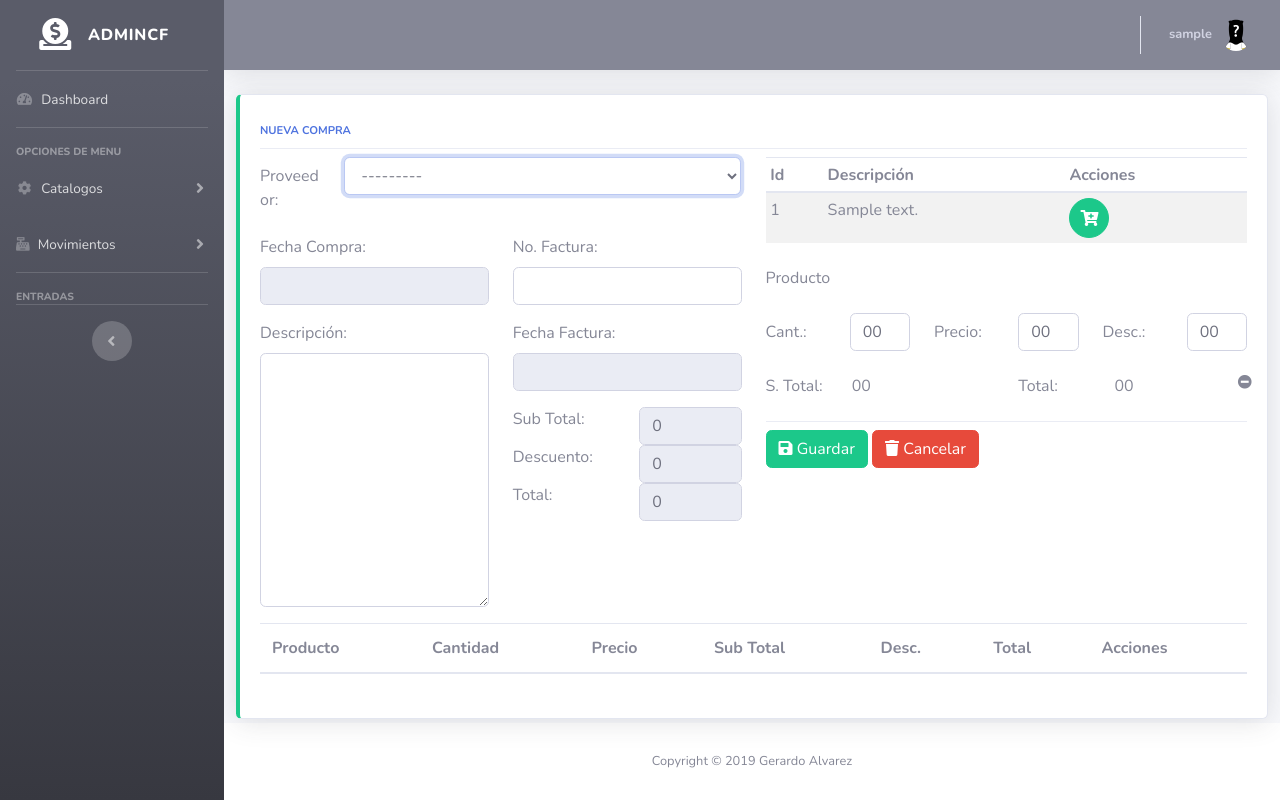
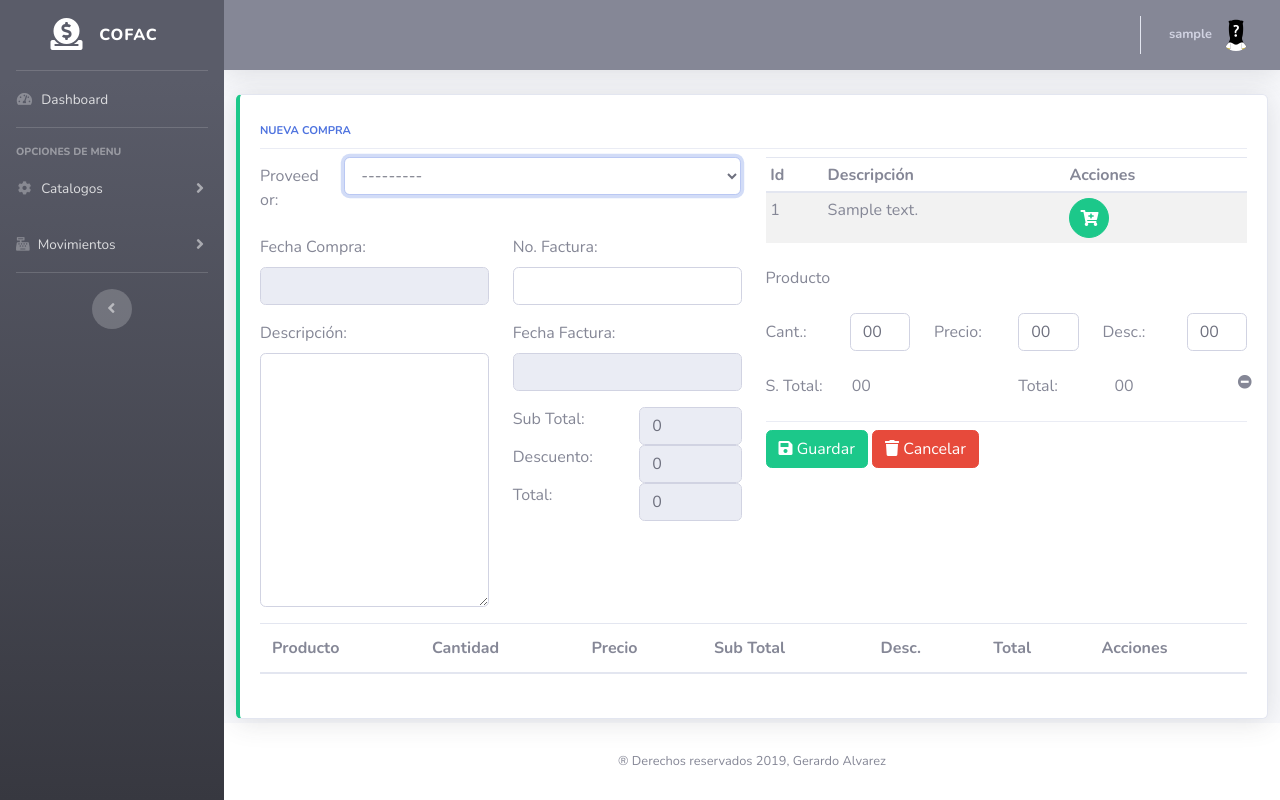
Before and after one commit to gerardam/AppCF, a Django app: page /cmp/compras/new in a window 1280 px wide. Run offline with Django 3.2, Linux system fonts and the light colour scheme; a user stored in the database is signed in; tables that the repository leaves empty hold one stand-in row (values such as "Sample post"); lists and menus that the app fills with data are empty; some libraries are stand-ins or nearby versions.

Commit message:
correcciones en diseno y readme

```diff
--- a/cmp/templates/cmp/compras.html
+++ b/cmp/templates/cmp/compras.html
@@ -39,7 +39,7 @@
                                         </div>
                                         <div class="col-6">
                                             <div class="form-group">
-                                                <label for="id_fecha_compra">No. Factura:</label>
+                                                <label for="no_factura">No. Factura:</label>
                                                 {{form_enc.no_factura}}
                                             </div>
                                             <div class="form-group">
--- a/templates/base/base.html
+++ b/templates/base/base.html
@@ -43,7 +43,7 @@
         <div class="sidebar-brand-icon">
           <i class="fas fa-donate"></i>
         </div>
-        <div class="sidebar-brand-text mx-3">AdminCF</div>
+        <div class="sidebar-brand-text mx-3">CoFac</div>
       </a>
 
       <!-- Divider -->
@@ -117,14 +117,6 @@
 
       <!-- Divider -->
       <hr class="sidebar-divider">
-
-      <!-- Heading -->
-      <div class="sidebar-heading">
-        ENTRADAS
-      </div>
-
-      <!-- Divider -->
-      <hr class="sidebar-divider d-none d-md-block">
 
       <!-- Sidebar Toggler (Sidebar) -->
       <div class="text-center d-none d-md-inline">
@@ -202,7 +194,7 @@
       <footer class="sticky-footer bg-white">
         <div class="container my-auto">
           <div class="copyright text-center my-auto">
-            <span>Copyright &copy; 2019 Gerardo Alvarez</span>
+            <span>&reg; Derechos reservados 2019, Gerardo Alvarez</span>
           </div>
         </div>
       </footer>
```
Also changed, not shown: README.md.
